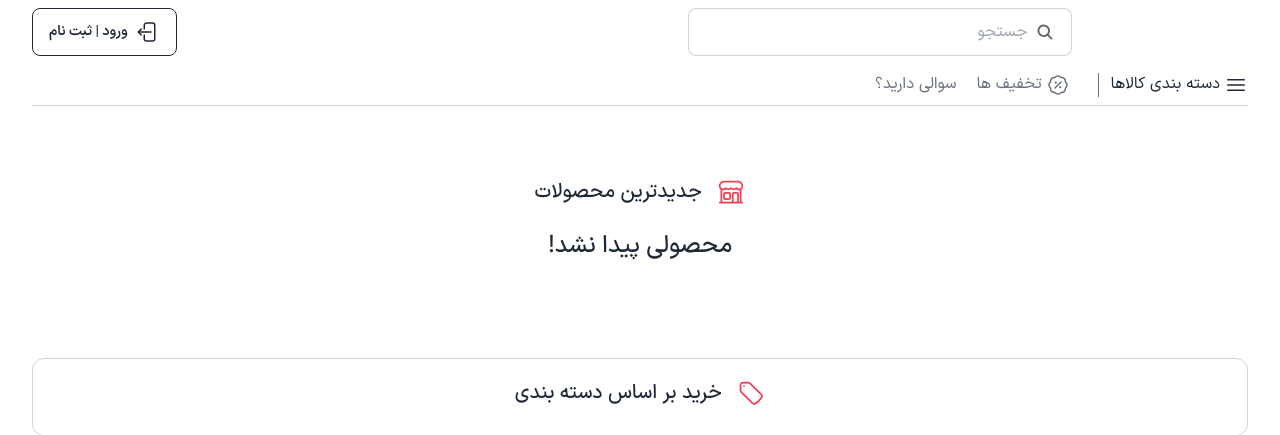
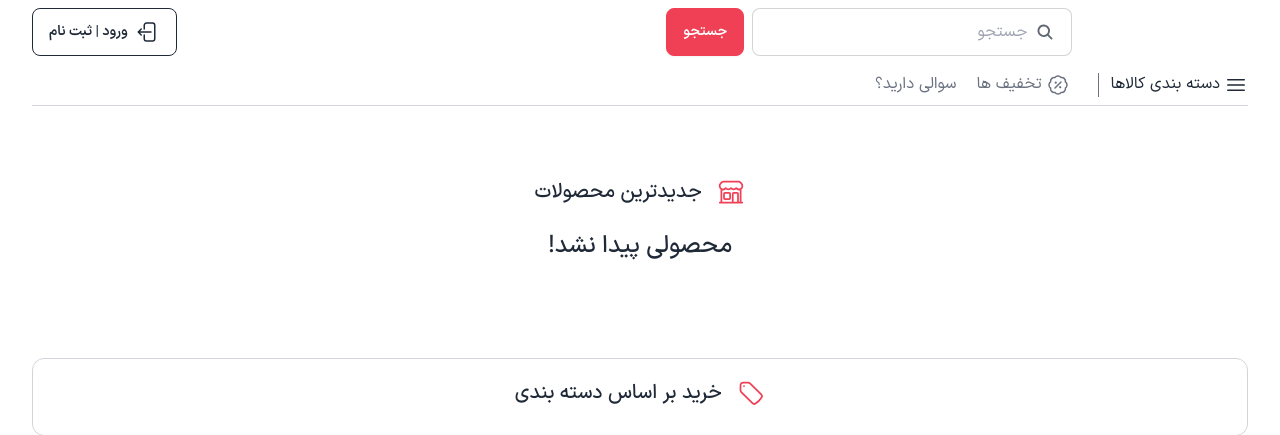
Before and after one commit to rockstarsolider/Household-Appliances, a Django app: page / in a window 1280 px wide. Shown: the top 435 px of the page. Run offline with Django 5.2, Linux system fonts and the light colour scheme; data that the repository does not hold is empty; parts of the project's set-up code (start-up, migrations or seed data) failed here and were passed over; some libraries are stand-ins or nearby versions.

Commit message:
search in header

```diff
--- a/core/static/bundle.css
+++ b/core/static/bundle.css
@@ -2824,6 +2824,9 @@ details.collapse summary::-webkit-details-marker {
 .w-2 {
   width: 0.5rem;
 }
+.w-80 {
+  width: 20rem;
+}
 .max-w-sm {
   max-width: 24rem;
 }
--- a/products/templates/products/partial/header.html
+++ b/products/templates/products/partial/header.html
@@ -1,13 +1,16 @@
 <header class="flex justify-between items-center py-2">
     <div class='flex gap-4 justify-center items-center'>
-        <img hx-get='{% url 'home' %}' hx-swap='outerHTML transition:true' hx-target='body' hx-push-url='true' src='{{website_setting.logo.url}}' class='w-28 lg:w-40 cursor-pointer'/>
+        <img hx-get='{% url 'home' %}' hx-swap='outerHTML transition:true' hx-swap='outerHTML transition:true' hx-target='body' hx-push-url='true' src='{{website_setting.logo.url}}' class='w-28 lg:w-40 cursor-pointer'/>
         <!-- Search input -->
-        <label class="input input-bordered items-center gap-2 w-96 hidden lg:flex">
-            <svg xmlns="http://www.w3.org/2000/svg" viewBox="0 0 16 16" fill="currentColor" class="h-5 w-5 opacity-70">
-                <path fill-rule="evenodd" d="M9.965 11.026a5 5 0 1 1 1.06-1.06l2.755 2.754a.75.75 0 1 1-1.06 1.06l-2.755-2.754ZM10.5 7a3.5 3.5 0 1 1-7 0 3.5 3.5 0 0 1 7 0Z" clip-rule="evenodd" />
-            </svg>
-            <input type="text" class="grow focus:ring-0 border-none"  placeholder="جستجو" />
-        </label>
+        <form hx-get='{% url 'products' %}' hx-target="body" hx-push-url='true' hx-swap='outerHTML transition:true' class="gap-2 hidden lg:flex">
+            <div class='input input-bordered items-center gap-2 w-80 flex'>
+                <svg xmlns="http://www.w3.org/2000/svg" viewBox="0 0 16 16" fill="currentColor" class="h-5 w-5 opacity-70">
+                    <path fill-rule="evenodd" d="M9.965 11.026a5 5 0 1 1 1.06-1.06l2.755 2.754a.75.75 0 1 1-1.06 1.06l-2.755-2.754ZM10.5 7a3.5 3.5 0 1 1-7 0 3.5 3.5 0 0 1 7 0Z" clip-rule="evenodd" />
+                </svg>
+                <input type="text" class="grow focus:ring-0 border-none" placeholder="جستجو" id='search' name="search"/>
+            </div>
+            <button class='btn btn-primary' type='submit'>جستجو</button>
+        </form>
     </div>
 
     <!-- Only visible on mobile -->
--- a/products/views.py
+++ b/products/views.py
@@ -65,6 +65,7 @@ class ProductListView(View):
         selected_from = request.GET.get('from')
         selected_to = request.GET.get('to')
         selected_order = request.GET.get('order')
+        search = request.GET.get('search')
 
         if selected_category: products = products.filter(category=selected_category)
         if selected_brand: products = products.filter(brand=selected_brand)
@@ -76,6 +77,7 @@ class ProductListView(View):
         if selected_order == 'cheapest': products = products.order_by('in_stock_order', 'price')
         if selected_order == 'expensive': products = products.order_by('in_stock_order', '-price')
         if selected_order == 'popular': products = products.order_by('in_stock_order', '-number_of_sales')
+        if search: products = products.filter(name__contains=search)
 
         context = {
             'products': products,
```
